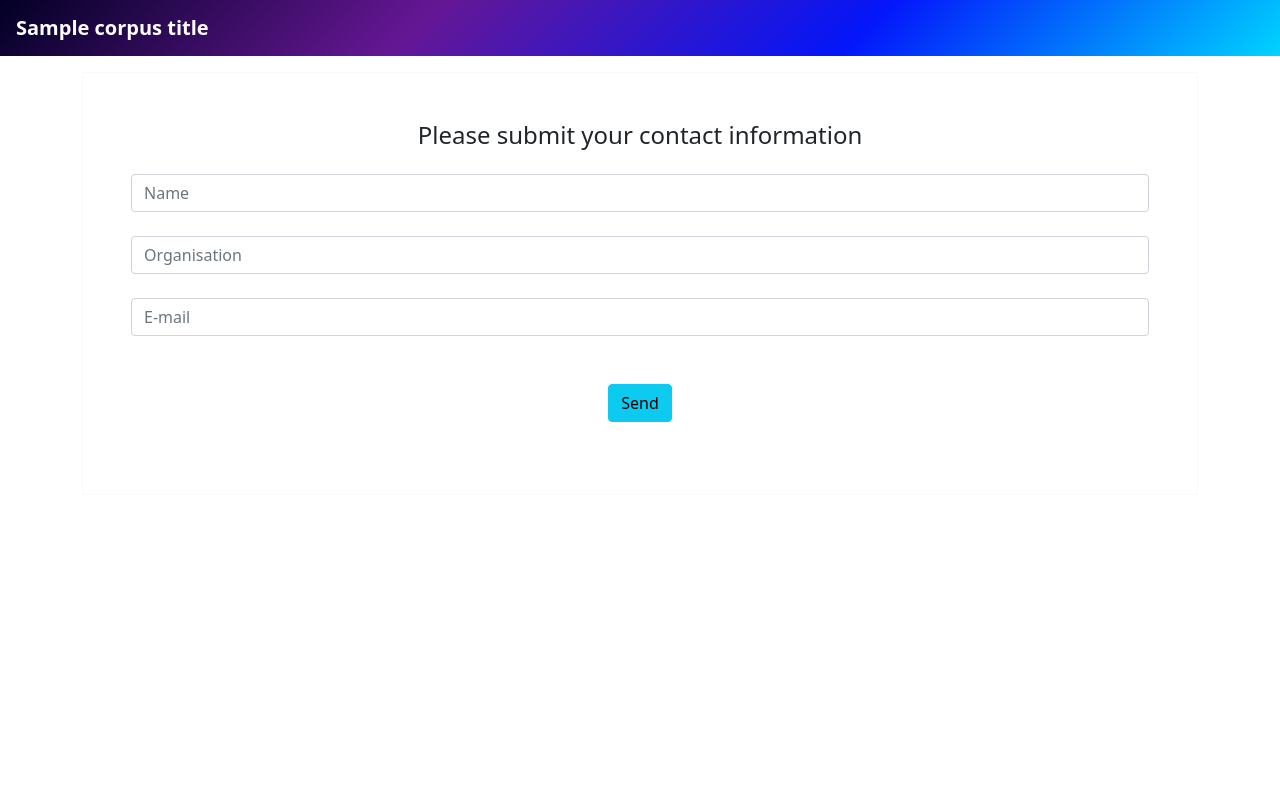
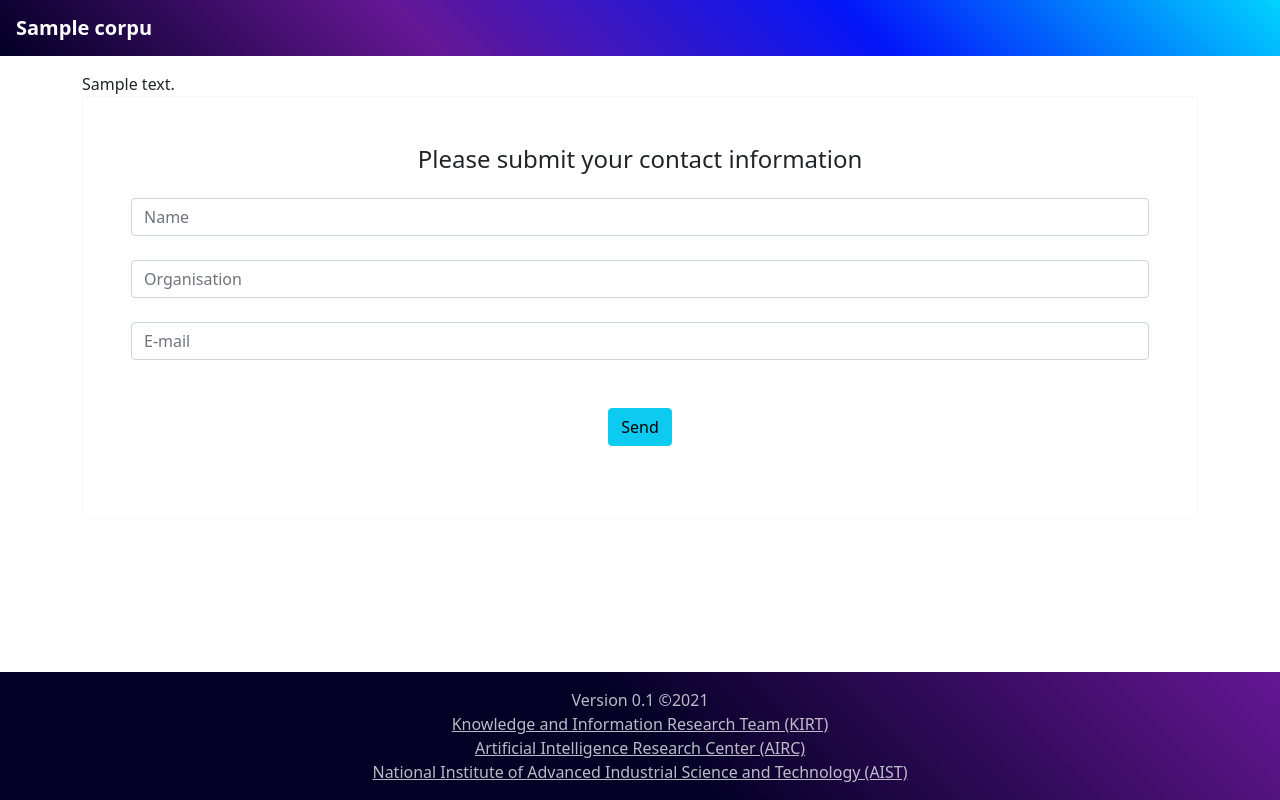
Before and after one commit to amadanmath/s3downloader, a Flask app: template app/s3downloader/templates/index.html in a window 1280 px wide. Run offline with Flask 2, Linux system fonts and the light colour scheme; the template is opened without the code that fills it: most values are stand-ins (such as "Sample title", 1, 10 or a date in 2020).

Commit message:
Allow for multiple corpora

```diff
--- a/app/s3downloader/config.py
+++ b/app/s3downloader/config.py
@@ -46,8 +46,7 @@
     return SimpleNamespace(
         admin = os.environ['MAIL_ADMIN'],
         admin_ip = split(os.environ.get('ADMIN_IP', ''), ip_network),
-        corpus_name = os.environ['CORPUS_NAME'],
-        corpus_title = os.environ['CORPUS_TITLE'],
+        default_corpus = os.environ['DEFAULT_CORPUS'],
         aws_profile = os.environ['AWS_PROFILE'],
         data_dir = data_dir,
         pubkey_file = data_dir / "admin.crt",
--- a/app/s3downloader/templates/admin_pending.html
+++ b/app/s3downloader/templates/admin_pending.html
@@ -3,7 +3,7 @@
 {% block content %}
   <p>
     Your request for
-    <strong>{{corpus_title}}</strong>
+    <strong>{{corpus.name}}</strong>
     has been submitted for approval.
     Please await a response
     {#
--- a/app/s3downloader/templates/base.html
+++ b/app/s3downloader/templates/base.html
@@ -5,20 +5,56 @@
     <link href="https://cdn.jsdelivr.net/npm/bootstrap@5.1.0/dist/css/bootstrap.min.css" rel="stylesheet" integrity="sha384-KyZXEAg3QhqLMpG8r+8fhAXLRk2vvoC2f3B09zVXn8CA5QIVfZOJ3BCsw2P0p/We" crossorigin="anonymous">
     <link rel="stylesheet" href="{{ url_for('static', filename='style.css') }}">
     <style>
+      html,
+      body {
+        height: 100%;
+        margin: 0;
+        padding: 0;
+      }
+
+      body {
+        display: flex;
+        flex-direction: column;
+        min-height: 100%;
+      }
+
+      main {
+        flex: 1;
+      }
+
       header {
         background: rgb(2,0,36);
-        background: linear-gradient(135deg, rgba(2,0,36,1) 0%, rgba(101,23,148,1) 33%, rgba(3,22,250,1) 67%, rgba(0,212,255,1) 100%);
+        background: linear-gradient(45deg, rgba(2,0,36,1) 0%, rgba(101,23,148,1) 33%, rgba(3,22,250,1) 67%, rgba(0,212,255,1) 100%);
+      }
+
+      footer {
+        background: rgb(101,23,148);
+        background: linear-gradient(45deg, rgba(2,0,36,1) 0%, rgba(2,0,36,1) 50%, rgba(101,23,148,1) 100%);
       }
     </style>
   </head>
   <body>
     <header class="mb-3 px-3">
       <nav class="navbar navbar-expand-lg navbar-dark">
-        <a class="navbar-brand" href="#"><strong>{{corpus_title}}</strong></a>
+        <a class="navbar-brand" href="{{ url_for('index') }}"><strong>{{corpus.name}}</strong></a>
       </nav>
     </header>
-    <section class="container">
+    <main class="container">
       {% block content %}{% endblock %}
-    </section>
+    </main>
+    <footer class="footer bg-dark text-light text-opacity-75">
+      <div class="text-center py-3">
+        <div>Version 0.1 &copy;2021</div>
+        <div>
+          <a class="text-light text-opacity-75" href="https://www.airc.aist.go.jp/en/kirt/">Knowledge and Information Research Team (KIRT)</a>
+        </div>
+        <div>
+          <a class="text-light text-opacity-75" href="https://www.airc.aist.go.jp/en/">Artificial Intelligence Research Center (AIRC)</a>
+        </div>
+        <div>
+          <a class="text-light text-opacity-75" href="https://www.aist.go.jp/index_en.html">National Institute of Advanced Industrial Science and Technology (AIST)</a>
+        </div>
+      </div>
+    </footer>
   </body>
 </html>
--- a/app/s3downloader/templates/email.notify_admin_notice.html
+++ b/app/s3downloader/templates/email.notify_admin_notice.html
@@ -3,7 +3,7 @@
   from
   <strong>{{org}}</strong>
   has been sent links to
-  <strong>{{corpus_title}}</strong>.
+  <strong>{{corpus.name}}</strong>.
 </p>
 
 {% include "sub.jsonl.html" %}
--- a/app/s3downloader/templates/email.notify_admin_request.html
+++ b/app/s3downloader/templates/email.notify_admin_request.html
@@ -3,15 +3,15 @@
   from
   <strong>{{org}}</strong>
   has requested links to
-  <strong>{{corpus_title}}</strong>.
+  <strong>{{corpus.name}}</strong>.
   For your record, you can download the attached JSONL.
 </p>
 
 <p>
   Please
-  <a href="{{ url_for('respond', approve='approve', name=name, org=org, email=email, _external=True) }}">approve</a>
+  <a href="{{ url_for('respond', approve='approve', corpus_id=corpus.id, name=name, org=org, email=email, _external=True) }}">approve</a>
   or
-  <a href="{{ url_for('respond', approve='reject', name=name, org=org, email=email, _external=True) }}">reject</a>
+  <a href="{{ url_for('respond', approve='reject', corpus_id=corpus.id, name=name, org=org, email=email, _external=True) }}">reject</a>
   the request.
 </p>
 
--- a/app/s3downloader/templates/index.html
+++ b/app/s3downloader/templates/index.html
@@ -1,7 +1,11 @@
 {% extends 'base.html' %}
 
 {% block content %}
-  <form class="text-center border border-light p-5" action="{{ url_for('index') }}" method="POST" enctype="multipart/form-data">
+  <section>
+    {{corpus.description | safe}}
+  </section>
+
+  <form class="text-center border border-light p-5" action="{{ url_for('corpus', corpus_id=corpus.id) }}" method="POST" enctype="multipart/form-data">
     <p class="h4 mb-4">Please submit your contact information</p>
 
     <input type="text" name="name" class="form-control mb-4" placeholder="Name">
--- a/app/s3downloader/templates/rejection_sent.html
+++ b/app/s3downloader/templates/rejection_sent.html
@@ -3,7 +3,7 @@
 {% block content %}
   <p>
     The rejection notice for
-    <strong>{{corpus_title}}</strong>
+    <strong>{{corpus.name}}</strong>
     has been sent to
     <strong>{{name}} &lt;{{email}}&gt;</strong>
     at
--- a/app/s3downloader/templates/sub.jsonl.html
+++ b/app/s3downloader/templates/sub.jsonl.html
@@ -1,3 +1,4 @@
+<hr/>
 <p>
   For your record, you can download the attached JSONL file. The file is encrypted; to view it, you will need to decrypt it using your private key:
 </p>
@@ -9,4 +10,4 @@
 <a download type="text/x-shellscript" href="{{ url_for('static', filename='decrypt.sh', _external=True) }}"><code>decrypt.sh</code></a>
 like this:
 
-<blockquote><code>bin/decrypt.sh -k "$PRIVATE_KEY" {{prefix}}-{{corpus_name}}-*.jsonl.enc</code></blockquote>
+<blockquote><code>bin/decrypt.sh -k "$PRIVATE_KEY" {{prefix}}-{{corpus.id}}-*.jsonl.enc</code></blockquote>
--- a/app/s3downloader/templates/urls_sent.html
+++ b/app/s3downloader/templates/urls_sent.html
@@ -3,7 +3,7 @@
 {% block content %}
   <p>
     The URLs for
-    <strong>{{corpus_title}}</strong>
+    <strong>{{corpus.name}}</strong>
     have been sent to
     <strong>{{name}} &lt;{{email}}&gt;</strong>
     at
--- a/app/s3downloader/wsgi.py
+++ b/app/s3downloader/wsgi.py
@@ -1,6 +1,8 @@
-from flask import Flask, render_template, request
+from flask import Flask, render_template, request, redirect, url_for, abort
 import sys
 import ipaddress
+import yaml
+from types import SimpleNamespace
 
 from .config import configure
 from .whitelist import check_email
@@ -20,11 +22,34 @@
         abort(403)
 
 
-@app.route("/", methods=['GET', 'POST'])
+def load_corpus_data(corpus_id):
+    try:
+        text = (config.data_dir / f"{corpus_id}.yaml").read_text()
+    except FileNotFoundError:
+        if (config.data_dir / f"{corpus_id}.lst").is_file():
+            text = ''
+        else:
+            abort(404)
+
+    parsed = yaml.safe_load(text) or {}
+    parsed['id'] = corpus_id
+    parsed.setdefault('name', corpus_id)
+    return SimpleNamespace(**parsed)
+
+
+
+
+@app.route("/", methods=['GET'])
 def index():
+    return redirect(url_for('corpus', corpus_id=config.default_corpus))
+
+
+@app.route("/<corpus_id>", methods=['GET', 'POST'])
+def corpus(corpus_id):
+    corpus = load_corpus_data(corpus_id)
     if request.method == 'GET':
         return render_template('index.html',
-            corpus_title=config.corpus_title,
+            corpus=corpus,
         )
 
     name = request.form['name']
@@ -32,43 +57,44 @@
     email = request.form['email']
 
     if check_email(email):
-        mailer.email_corpus_to(name, email)
-        mailer.email_admin(name, org, email, True)
+        mailer.email_corpus_to(corpus, name, email)
+        mailer.email_admin(corpus, name, org, email, True)
         return render_template('urls_sent.html',
-            corpus_title=config.corpus_title,
+            corpus=corpus,
             name=name,
             email=email,
         )
 
     else:
-        mailer.email_admin(name, org, email, False)
+        mailer.email_admin(corpus, name, org, email, False)
         return render_template('admin_pending.html',
-            corpus_title=config.corpus_title,
+            corpus=corpus,
             name=name,
             email=email,
             admin=config.admin,
         )
 
 
-@app.route("/respond/<approve>", methods=['GET'])
-def respond(approve):
+@app.route("/<corpus_id>/respond/<approve>", methods=['GET'])
+def respond(corpus_id, approve):
+    corpus = load_corpus_data(corpus_id)
     ensure_admin()
     name = request.args['name']
     org = request.args['org']
     email = request.args['email']
     if approve == 'approve':
-        mailer.email_corpus_to(name, email)
-        mailer.email_admin(name, org, email, True)
+        mailer.email_corpus_to(corpus, name, email)
+        mailer.email_admin(corpus, name, org, email, True)
         return render_template('urls_sent.html',
-            corpus_title=config.corpus_title,
+            corpus=corpus,
             name=name,
             org=org,
             email=email,
         )
     else:
-        mailer.email_rejection_to(name, org, email)
+        mailer.email_rejection_to(corpus, name, org, email)
         return render_template('rejection_sent.html',
-            corpus_title=config.corpus_title,
+            corpus=corpus,
             name=name,
             org=org,
             email=email,
```
Also changed, not shown: app/s3downloader/mail.py (+15 -18 lines), app/s3downloader/templates/email.corpus.html (+13 -2 lines), README.md, 1 other file.
